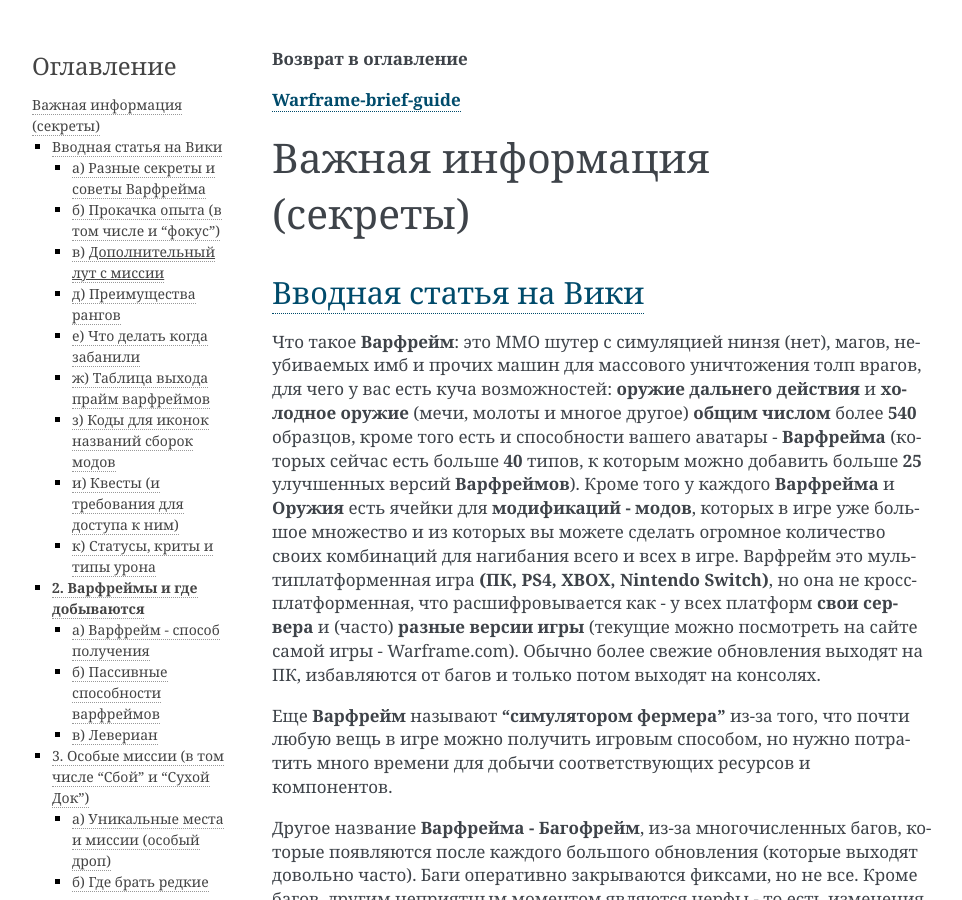
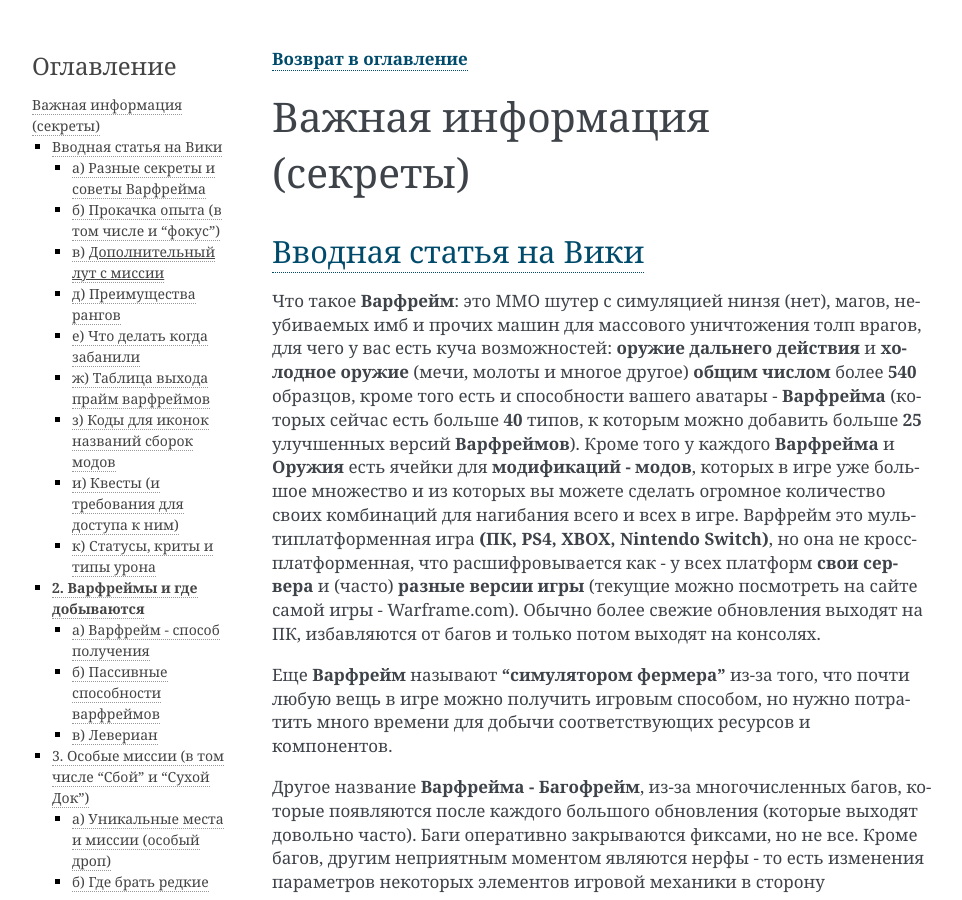
Before and after one commit to crackedmind/warframe-brief-guide, a Sphinx documentation site: the page built from source/01.md, in a window 1280 px wide and 900 px high. Shown: the whole window, without its empty margins (148-1110 px from the left). Built offline with Sphinx 7.4.7, drawn with Linux system fonts in a browser that asks for light colours.

Commit message:
Update 01.md

```diff
--- a/source/01.md
+++ b/source/01.md
@@ -1,8 +1,6 @@
-**Возврат в оглавление**
-
- **[Warframe-brief-guide](index.md)**
-
-# Важная информация (секреты)
+**[Возврат в оглавление](index.md)**
+
+ # Важная информация (секреты)
 ## [Вводная статья на Вики](https://warframe.fandom.com/ru/wiki/Warframe)
 
 Что такое **Варфрейм**: это ММО шутер с симуляцией нинзя (нет), магов, неубиваемых имб и прочих машин для массового уничтожения толп врагов, для чего у вас есть куча возможностей: **оружие дальнего действия** и **холодное оружие** (мечи, молоты и многое другое) **общим числом** более **540** образцов, кроме того есть и способности вашего аватары - **Варфрейма** (которых сейчас есть больше **40** типов, к которым можно добавить больше **25** улучшенных версий **Варфреймов**). Кроме того у каждого **Варфрейма** и **Оружия** есть ячейки для **модификаций - модов**, которых в игре уже большое множество и из которых вы можете сделать огромное количество своих комбинаций для нагибания всего и всех в игре.  Варфрейм это мультиплатформенная игра **(ПК, PS4, XBOX, Nintendo Switch)**, но она не кроссплатформенная, что расшифровывается как - у всех платформ **свои сервера** и (часто) **разные версии игры** (текущие можно посмотреть на сайте самой игры - Warframe.com). Обычно более свежие обновления выходят на ПК, избавляются от багов и только потом выходят на консолях.
```
